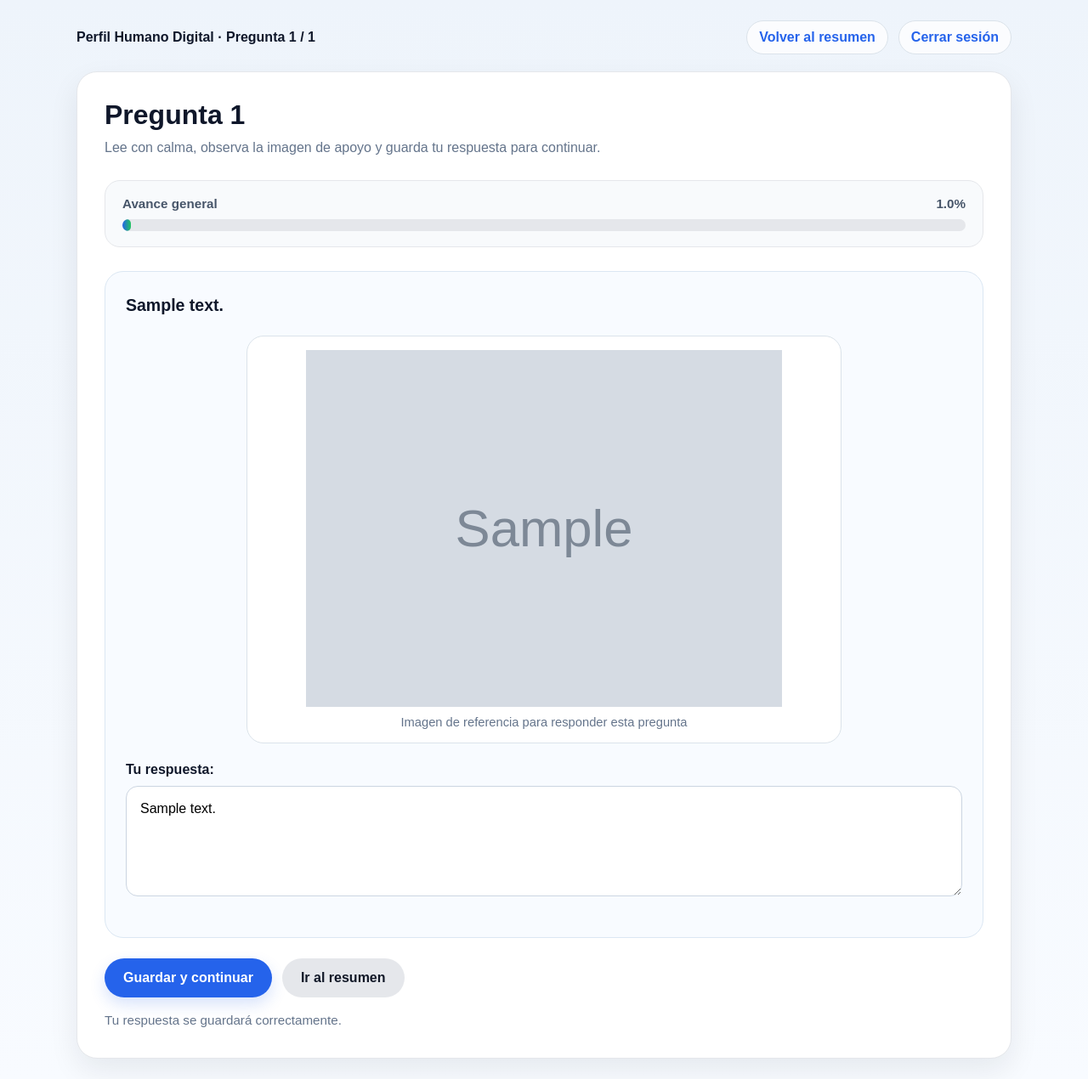
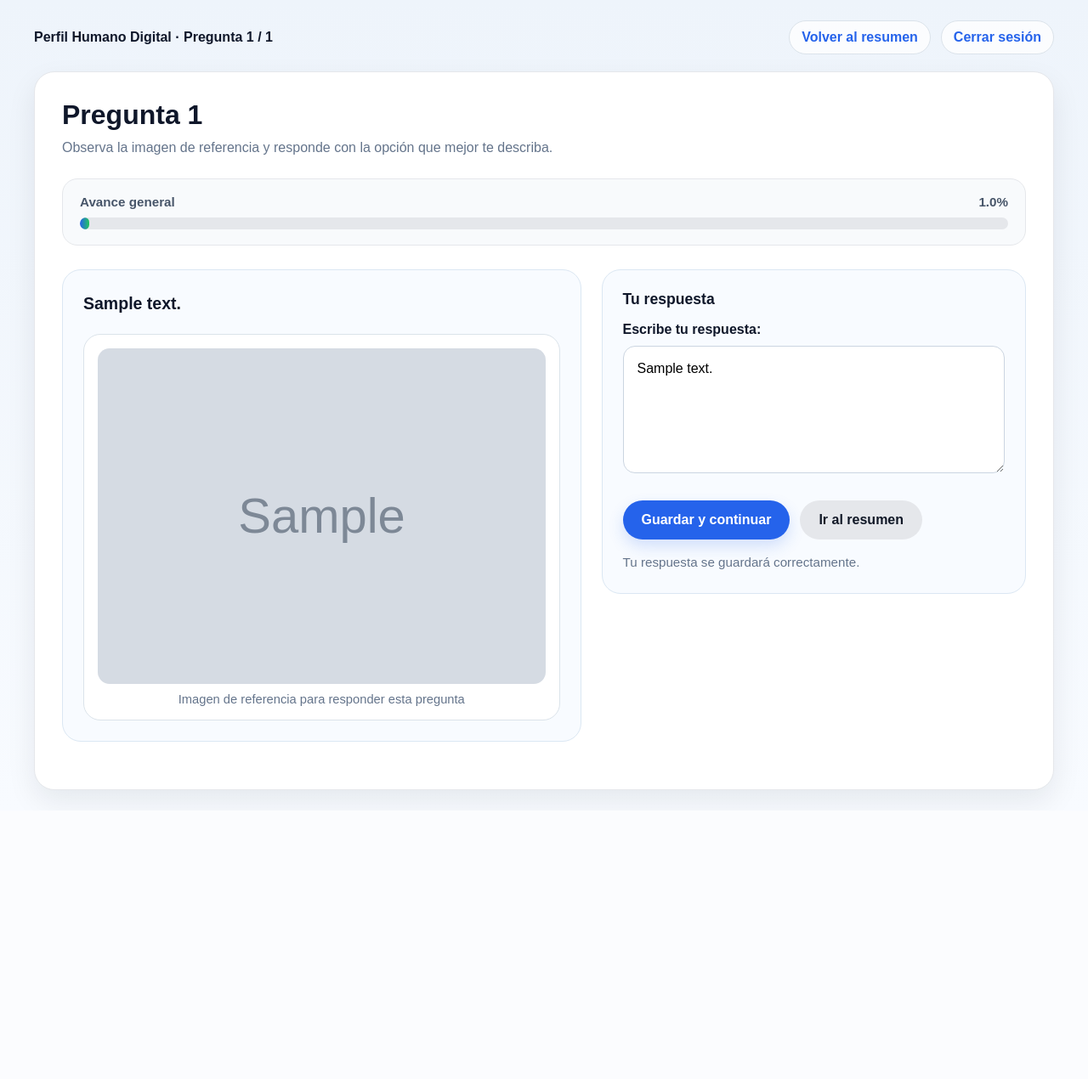
Before and after one commit to dalia-luna/perfil-humano, a Node server app: template views/question.ejs in a window 1280 px wide. Shown: the whole page at 85% size. After the commit the page ends 945 px from the top, so only its background shows below. Run offline with Node 20, Linux system fonts and the light colour scheme; the template is opened without the code that fills it: most values are stand-ins (such as "Sample title", 1, 10 or a date in 2020); grey boxes marked "Sample" are stand-in pictures; some libraries are stand-ins or nearby versions.

Commit message:
Actualiza vista de preguntas a diseño de dos columnas

```diff
--- a/views/question.ejs
+++ b/views/question.ejs
@@ -18,7 +18,7 @@
     }
 
     .topbar {
-      max-width: 1100px;
+      max-width: 1200px;
       margin: 0 auto 20px auto;
       display: flex;
       justify-content: space-between;
@@ -39,14 +39,14 @@
       text-decoration: none;
       color: #2563eb;
       font-weight: bold;
-      background: rgba(255,255,255,0.75);
+      background: rgba(255, 255, 255, 0.78);
       padding: 10px 14px;
       border-radius: 999px;
       border: 1px solid #dbe3ea;
     }
 
     .container {
-      max-width: 1100px;
+      max-width: 1200px;
       margin: 0 auto;
       background: #ffffff;
       border-radius: 24px;
@@ -56,7 +56,7 @@
     }
 
     .header {
-      margin-bottom: 26px;
+      margin-bottom: 24px;
     }
 
     .header h1 {
@@ -65,8 +65,8 @@
     }
 
     .subtitle {
+      margin: 0;
       color: #64748b;
-      margin: 0;
       line-height: 1.5;
     }
 
@@ -103,12 +103,20 @@
       border-radius: 999px;
     }
 
-    .question-box {
+    .question-layout {
+      display: grid;
+      grid-template-columns: 1.1fr 0.9fr;
+      gap: 24px;
+      align-items: start;
+      margin-bottom: 24px;
+    }
+
+    .left-panel,
+    .right-panel {
       background: #f8fbff;
       border: 1px solid #dbe7f3;
       border-radius: 22px;
       padding: 24px;
-      margin-bottom: 24px;
     }
 
     .question-text {
@@ -120,24 +128,21 @@
     }
 
     .question-image-wrap {
-      margin: 10px 0 22px 0;
       display: flex;
       justify-content: center;
     }
 
     .question-image-card {
       width: 100%;
-      max-width: 700px;
       background: #ffffff;
       border: 1px solid #dbe3ea;
       border-radius: 20px;
       padding: 16px;
-      box-shadow: inset 0 0 0 1px rgba(255,255,255,0.6);
     }
 
     .question-image-card img {
       width: 100%;
-      max-height: 420px;
+      max-height: 500px;
       object-fit: contain;
       display: block;
       margin: 0 auto;
@@ -150,6 +155,26 @@
       text-align: center;
       color: #64748b;
       font-size: 0.92rem;
+    }
+
+    .no-image-box {
+      min-height: 220px;
+      display: flex;
+      justify-content: center;
+      align-items: center;
+      text-align: center;
+      border: 1px dashed #cbd5e1;
+      border-radius: 18px;
+      color: #64748b;
+      background: #fff;
+      padding: 20px;
+      line-height: 1.5;
+    }
+
+    .answer-title {
+      font-size: 1.1rem;
+      font-weight: bold;
+      margin-bottom: 16px;
     }
 
     label {
@@ -180,7 +205,7 @@
     }
 
     textarea {
-      min-height: 130px;
+      min-height: 150px;
       resize: vertical;
       line-height: 1.5;
     }
@@ -257,6 +282,16 @@
       line-height: 1.5;
     }
 
+    @media (max-width: 960px) {
+      .question-layout {
+        grid-template-columns: 1fr;
+      }
+
+      .question-text {
+        text-align: left;
+      }
+    }
+
     @media (max-width: 768px) {
       body {
         padding: 16px;
@@ -272,7 +307,11 @@
 
       .question-text {
         font-size: 1.08rem;
-        text-align: left;
+      }
+
+      .left-panel,
+      .right-panel {
+        padding: 18px;
       }
 
       .question-image-card {
@@ -280,7 +319,7 @@
       }
 
       .question-image-card img {
-        max-height: 300px;
+        max-height: 320px;
       }
 
       .actions {
@@ -290,8 +329,8 @@
 
       button,
       .secondary-link {
+        width: 100%;
         text-align: center;
-        width: 100%;
       }
     }
   </style>
@@ -313,7 +352,7 @@
   <div class="container">
     <div class="header">
       <h1>Pregunta <%= number %></h1>
-      <p class="subtitle">Lee con calma, observa la imagen de apoyo y guarda tu respuesta para continuar.</p>
+      <p class="subtitle">Observa la imagen de referencia y responde con la opción que mejor te describa.</p>
     </div>
 
     <div class="progress-wrap">
@@ -329,7 +368,8 @@
     <form action="/questionnaire/question/<%= number %>" method="POST">
       <input type="hidden" name="mode" value="<%= mode %>" />
 
-      <div class="question-box">
+      <div class="question-layout">
+        <div class="left-panel">
           <div class="question-text"><%= question.text %></div>
 
           <% if (question.image) { %>
@@ -339,7 +379,16 @@
                 <div class="question-image-note">Imagen de referencia para responder esta pregunta</div>
               </div>
             </div>
+          <% } else { %>
+            <div class="no-image-box">
+              Esta pregunta no contiene imagen de apoyo.<br />
+              Puedes responder directamente en el panel derecho.
+            </div>
           <% } %>
+        </div>
+
+        <div class="right-panel">
+          <div class="answer-title">Tu respuesta</div>
 
           <% if (question.type === 'select') { %>
             <label for="answer">Selecciona la opción que mejor te describe:</label>
@@ -369,10 +418,9 @@
             </div>
 
           <% } else { %>
-          <label for="answer">Tu respuesta:</label>
+            <label for="answer">Escribe tu respuesta:</label>
             <textarea id="answer" name="answer" required><%= existingAnswer || '' %></textarea>
           <% } %>
-      </div>
 
           <div class="actions">
             <button type="submit">
@@ -391,6 +439,8 @@
               Tu respuesta se guardará correctamente.
             <% } %>
           </div>
+        </div>
+      </div>
     </form>
   </div>
 </body>
```
Lines whose indentation alone changed are shown as unchanged.
